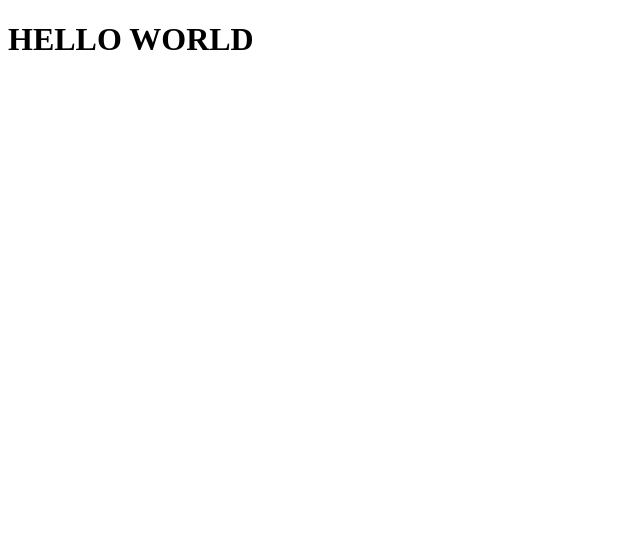
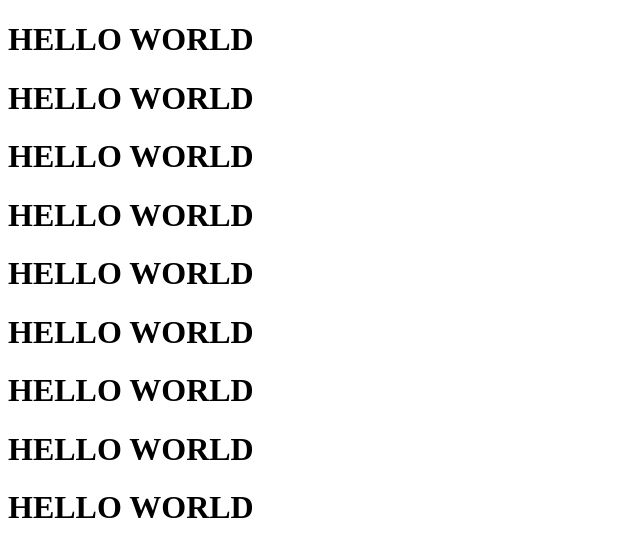
Before and after one commit to buzurgmexr-js/example, a plain HTML site: page index.html in a window 1280 px wide. Shown: the whole page, without its empty margins (0-640 px from the left). Drawn offline with Linux system fonts and the light colour scheme.

Commit message:
add new heading for articles'

```diff
--- a/index.html
+++ b/index.html
@@ -8,5 +8,14 @@
   </head>
   <body>
     <h1>HELLO WORLD</h1>
+    <h1>HELLO WORLD</h1>
+    <h1>HELLO WORLD</h1>
+    <h1>HELLO WORLD</h1>
+    <h1>HELLO WORLD</h1>
+    <h1>HELLO WORLD</h1>
+    <h1>HELLO WORLD</h1>
+    <h1>HELLO WORLD</h1>
+
+    <h1>HELLO WORLD</h1>
   </body>
 </html>
```
